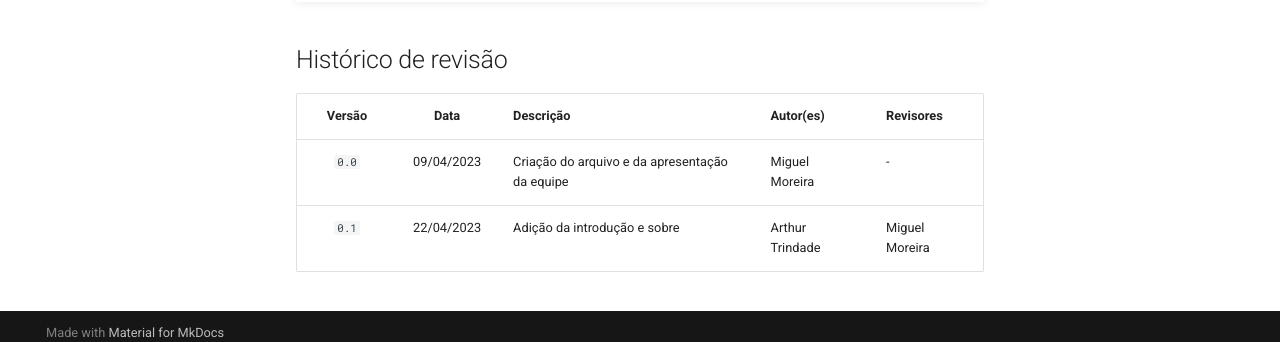
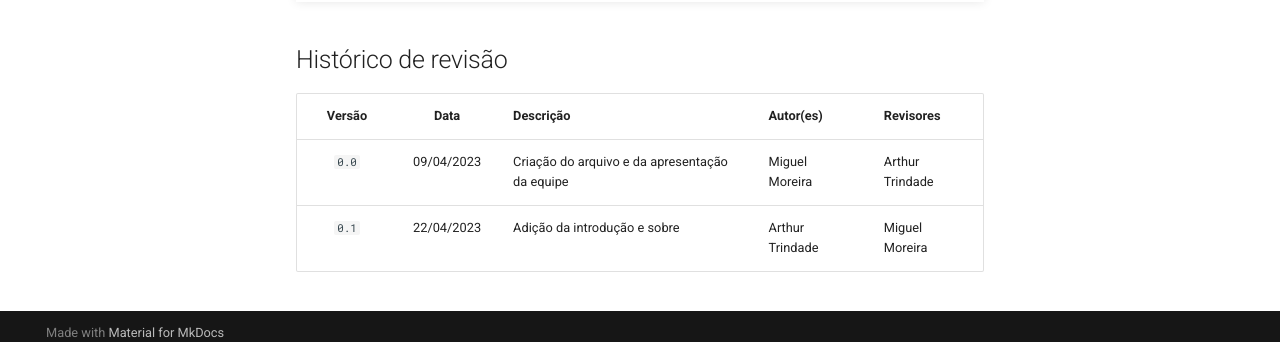
Before and after one commit to Interacao-Humano-Computador/2023.1-ISSNet, an MkDocs documentation site: the page built from gitpages/docs/index.md, in a window 1280 px wide and 900 px high, scrolled down 1190 px. Shown: the part 544-886 px from the top of the window. Built offline with MkDocs 1.6.1 and Material for MkDocs 9.7.7, drawn with Linux system fonts in a browser that asks for light colours; comment, search, counter and statistics services are not loaded.

Commit message:
Update index.md

```diff
--- a/gitpages/docs/index.md
+++ b/gitpages/docs/index.md
@@ -65,5 +65,5 @@ Este repositório contém a documentação do planejamento e execução, além d
 
 | Versão     | Data        | Descrição            | Autor(es)                           | Revisores  |
 | :--------: | :---------: | -------------------- | ----------------------------------  | ---------- |
-| `0.0`      |  09/04/2023 | Criação do arquivo e da apresentação da equipe | Miguel Moreira | -     |
+| `0.0`      |  09/04/2023 | Criação do arquivo e da apresentação da equipe | Miguel Moreira | Arthur Trindade |
 | `0.1`      |  22/04/2023 | Adição da introdução e sobre | Arthur Trindade | Miguel Moreira |
```
